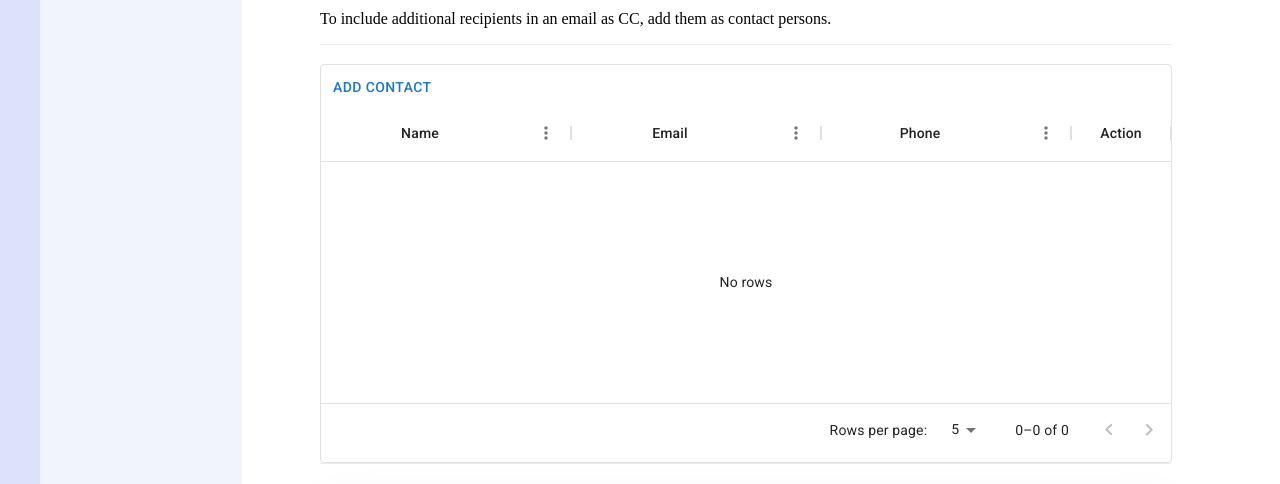
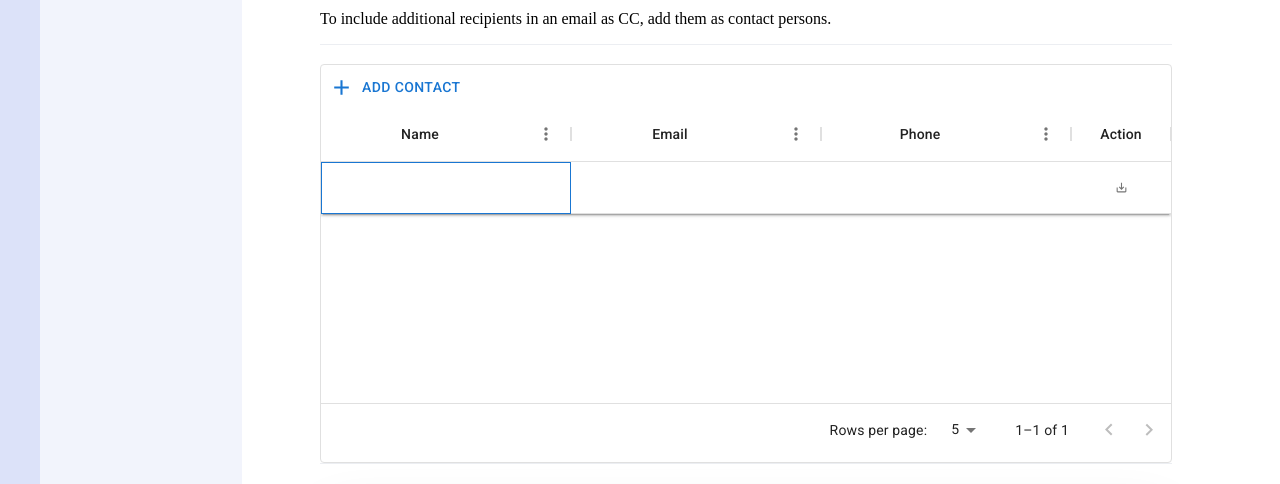
Before and after one commit to paullaster/manage-fuel-bussiness-ui, a React (Vite) app: page /dashboard/purchases/vendor/create in a window 1280 px wide. Both pictures are taken after a click on the button "ADD CONTACT". Shown: the part 2130-2614 px from the top of the page. Built offline with nearby package versions, Linux system fonts and the light colour scheme; no server answers; a web font is replaced by a local one.

Commit message:
postinf new vendor

```diff
--- a/src/packages/purchases/modules/vendors/components/ContactPerson.jsx
+++ b/src/packages/purchases/modules/vendors/components/ContactPerson.jsx
@@ -1,9 +1,9 @@
-import { useMemo, useState } from 'react';
+import { useEffect, useMemo, useState } from 'react';
 import { DataTable } from '@/components';
 import { GridToolbarContainer, GridRowModes, GridActionsCellItem } from '@mui/x-data-grid';
 import Button from '@mui/material/Button';
 import { v4 as uuidv4 } from 'uuid';
-import { MdOutlineSaveAlt, MdCancel, MdCreate, MdDelete } from 'react-icons/md';
+import { MdAdd, MdOutlineSaveAlt, MdCancel, MdCreate, MdDelete } from 'react-icons/md';
 
 const rowInitialValues = {
     contact_name: '',
@@ -26,7 +26,7 @@ const GridTableToolbar = ({ setRows, setRowModesModel }) => {
     }
     return (
         <GridToolbarContainer>
-            <Button onClick={handleAddcontact}>
+            <Button color="primary" startIcon={<MdAdd size={25} />} onClick={handleAddcontact}>
                 Add contact
             </Button>
         </GridToolbarContainer>
@@ -116,8 +116,8 @@ const ContactPerson = () => {
                 field: 'actions',
                 headerName: 'Action',
                 type: 'actions',
-                getActions: (params) => {
-                    const isInEditMode = rowModesModel[params.id]?.mode === GridRowModes.Edit;
+                getActions: ({id}) => {
+                    const isInEditMode = rowModesModel[id]?.mode === GridRowModes.Edit;
 
                     if (isInEditMode) {
                         return [
@@ -125,32 +125,36 @@ const ContactPerson = () => {
                                 key={uuidv4()}
                                 icon={<MdOutlineSaveAlt />}
                                 label="Save"
-                                onClick={handleSaveClick(params.id)}
+                                onClick={ () => {
+                                    useEffect(() => {
+                                        handleSaveClick(id)
+                                    }, [id])
+                                }}
                             />,
-                            <GridActionsCellItem
-                                key={uuidv4()}
-                                icon={<MdCancel />}
-                                label="Cancel"
-                                className="textPrimary"
-                                onClick={handleCancelClick(params.id)}
-                                color="inherit"
-                            />,
+                            // <GridActionsCellItem
+                            //     key={uuidv4()}
+                            //     icon={<MdCancel />}
+                            //     label="Cancel"
+                            //     className="textPrimary"
+                            //     onClick={handleCancelClick(params.id)}
+                            //     color="inherit"
+                            // />,
                         ];
                     }
-                    return [
-                        <GridActionsCellItem
-                            key={uuidv4()}
-                            icon={<MdCreate size={25} />}
-                            label="Edit"
-                            onClick={handleEditClick(params.id)}
-                        />,
-                        <GridActionsCellItem
-                            key={uuidv4()}
-                            icon={<MdDelete size={25} />}
-                            label="Delete"
-                            onClick={deleteItem(params.id)}
-                        />,
-                    ]
+                    // return [
+                    //     <GridActionsCellItem
+                    //         key={uuidv4()}
+                    //         icon={<MdCreate size={25} />}
+                    //         label="Edit"
+                    //         onClick={handleEditClick(params.id)}
+                    //     />,
+                    //     <GridActionsCellItem
+                    //         key={uuidv4()}
+                    //         icon={<MdDelete size={25} />}
+                    //         label="Delete"
+                    //         onClick={deleteItem(params.id)}
+                    //     />,
+                    // ]
                 }
             }
         ]
@@ -160,6 +164,8 @@ const ContactPerson = () => {
             columns={contactColumns}
             rows={rows}
             rowModesModel={rowModesModel}
+            processRowUpdate={processRowUpdate}
+            onRowModesModelChange={handleRowModesModelChange}
             slots={
                 { toolbar: GridTableToolbar }
             }
```
Also changed, not shown: src/packages/purchases/modules/vendors/components/DataTableActions.jsx (added, +10 -0 lines).
